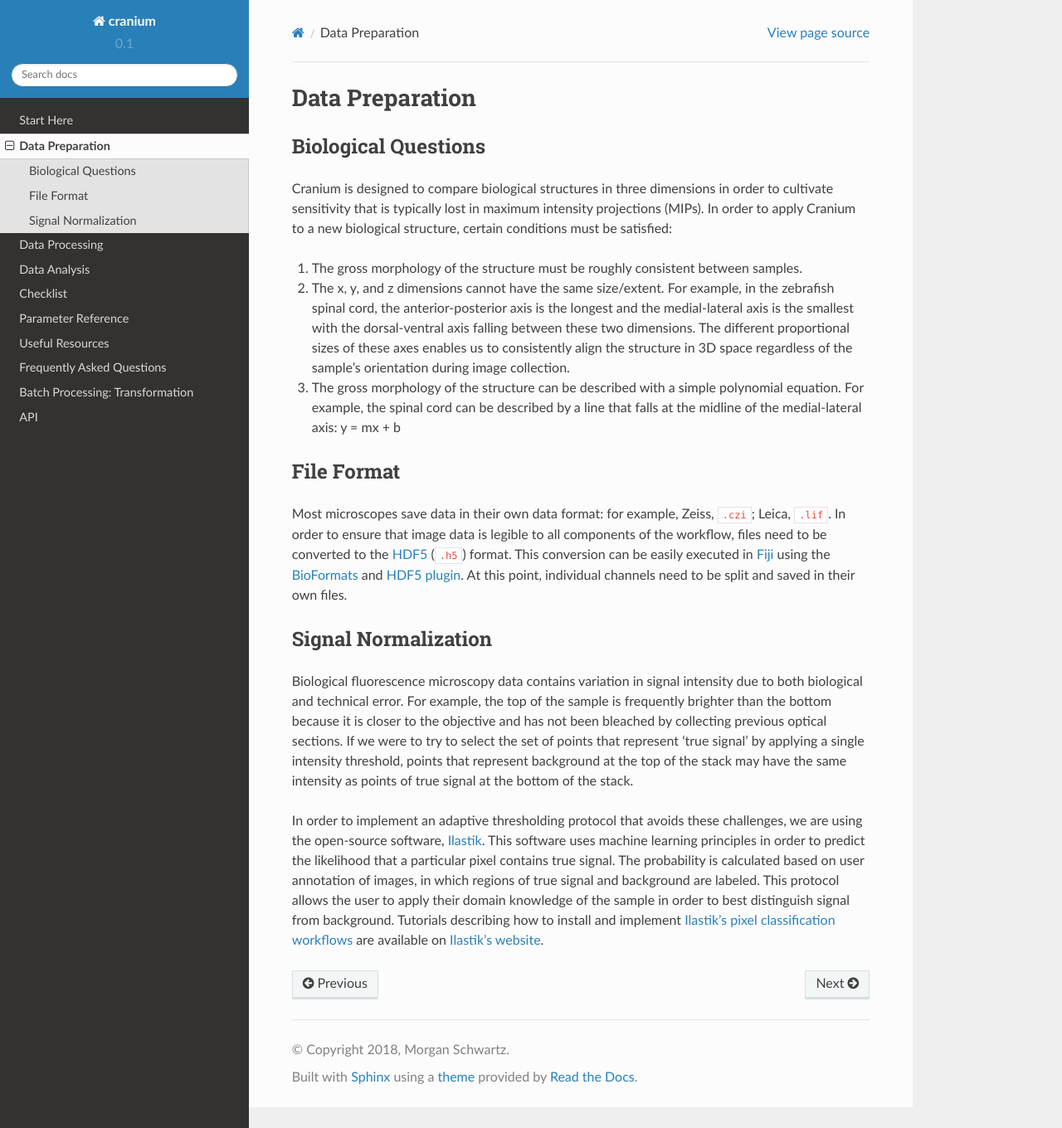
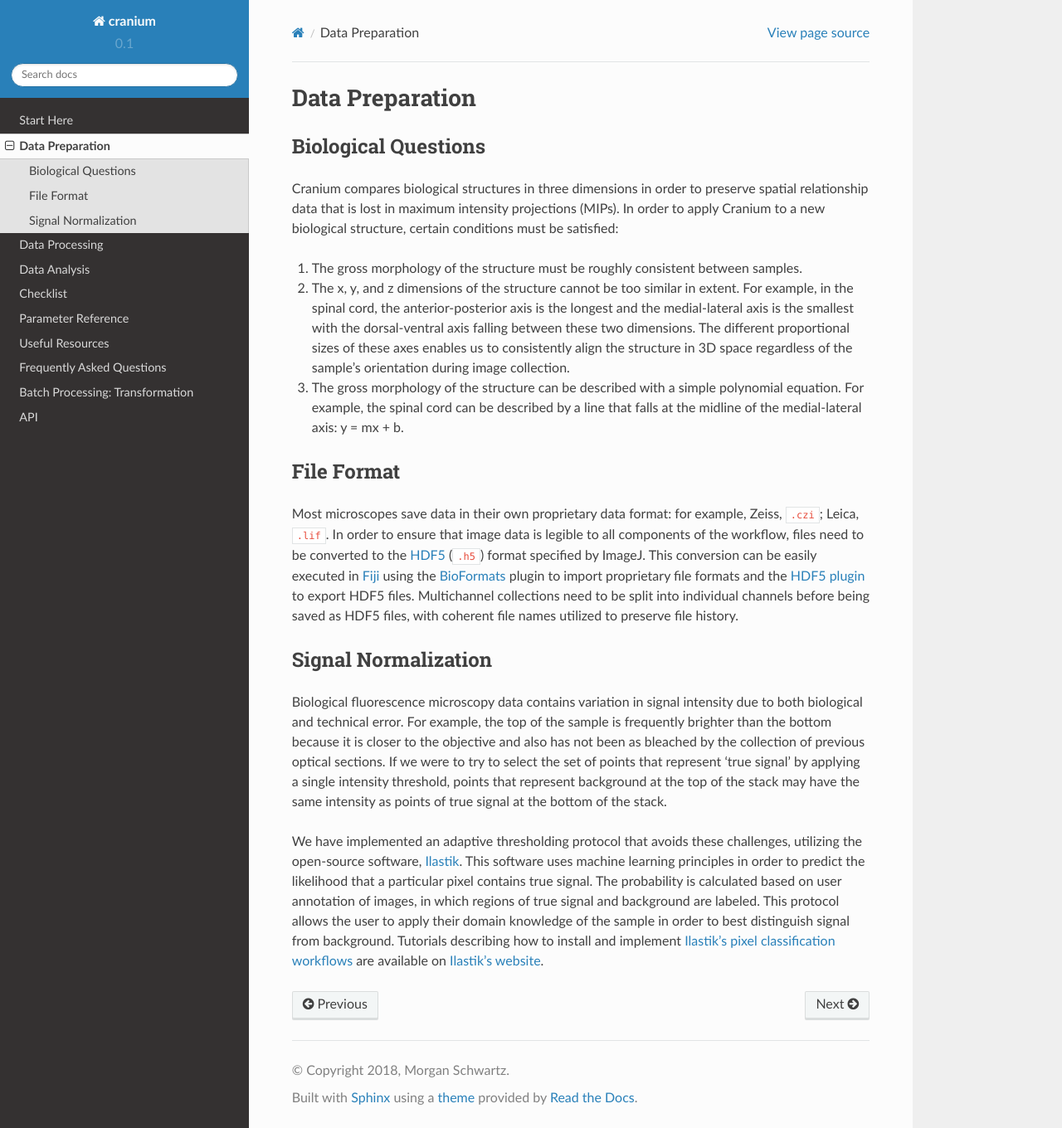
Before and after one commit to msschwartz21/deltascope, a Sphinx documentation site: the page built from docs/source/data-prep.rst, in a window 1280 px wide and 1360 px high. Shown: the whole window at 83% size. Built offline with Sphinx 7.4.7 and the Read the Docs theme 2.0.0, drawn with Linux system fonts in a browser that asks for light colours; formulas are drawn with MathJax 3.

Commit message:
Clarification and minor editing changes

```diff
--- a/docs/source/data-prep.rst
+++ b/docs/source/data-prep.rst
@@ -8,20 +8,20 @@ Data Preparation
 Biological Questions
 +++++++++++++++++++++
 
-Cranium is designed to compare biological structures in three dimensions in order to cultivate sensitivity that is typically lost in maximum intensity projections (MIPs). In order to apply Cranium to a new biological structure, certain conditions must be satisfied:
+Cranium compares biological structures in three dimensions in order to preserve spatial relationship data that is lost in maximum intensity projections (MIPs). In order to apply Cranium to a new biological structure, certain conditions must be satisfied:
 
 1. The gross morphology of the structure must be roughly consistent between samples.
 
-2. The x, y, and z dimensions cannot have the same size/extent. For example, in the zebrafish spinal cord, the anterior-posterior axis is the longest and the medial-lateral axis is the smallest with the dorsal-ventral axis falling between these two dimensions. The different proportional sizes of these axes enables us to consistently align the structure in 3D space regardless of the sample's orientation during image collection.
+2. The x, y, and z dimensions of the structure cannot be too similar in extent. For example, in the spinal cord, the anterior-posterior axis is the longest and the medial-lateral axis is the smallest with the dorsal-ventral axis falling between these two dimensions. The different proportional sizes of these axes enables us to consistently align the structure in 3D space regardless of the sample's orientation during image collection.
 
-3. The gross morphology of the structure can be described with a simple polynomial equation. For example, the spinal cord can be described by a line that falls at the midline of the medial-lateral axis: y = mx + b
+3. The gross morphology of the structure can be described with a simple polynomial equation. For example, the spinal cord can be described by a line that falls at the midline of the medial-lateral axis: y = mx + b.
 
 .. _fileformat:
 
 File Format
 ++++++++++++
 
-Most microscopes save data in their own data format: for example, Zeiss, :file:`.czi`; Leica, :file:`.lif`. In order to ensure that image data is legible to all components of the workflow, files need to be converted to the `HDF5`_ (:file:`.h5`) format. This conversion can be easily executed in `Fiji`_ using the `BioFormats`_ and `HDF5 plugin`_. At this point, individual channels need to be split and saved in their own files.
+Most microscopes save data in their own proprietary data format: for example, Zeiss, :file:`.czi`; Leica, :file:`.lif`. In order to ensure that image data is legible to all components of the workflow, files need to be converted to the `HDF5`_ (:file:`.h5`) format specified by ImageJ. This conversion can be easily executed in `Fiji`_ using the `BioFormats`_ plugin to import proprietary file formats and the `HDF5 plugin`_ to export HDF5 files. Multichannel collections need to be split into individual channels before being saved as HDF5 files, with coherent file names utilized to preserve file history.
 
 .. _BioFormats: https://www.openmicroscopy.org/bio-formats/
 .. _HDF5 plugin: https://imagej.net/HDF5_Vibez
@@ -33,9 +33,9 @@ Most microscopes save data in their own data format: for example, Zeiss, :file:`
 Signal Normalization
 +++++++++++++++++++++
 
-Biological fluorescence microscopy data contains variation in signal intensity due to both biological and technical error. For example, the top of the sample is frequently brighter than the bottom because it is closer to the objective and has not been bleached by collecting previous optical sections. If we were to try to select the set of points that represent 'true signal' by applying a single intensity threshold, points that represent background at the top of the stack may have the same intensity as points of true signal at the bottom of the stack.
+Biological fluorescence microscopy data contains variation in signal intensity due to both biological and technical error. For example, the top of the sample is frequently brighter than the bottom because it is closer to the objective and also has not been as bleached by the collection of previous optical sections. If we were to try to select the set of points that represent 'true signal' by applying a single intensity threshold, points that represent background at the top of the stack may have the same intensity as points of true signal at the bottom of the stack.
 
-In order to implement an adaptive thresholding protocol that avoids these challenges, we are using the open-source software, `Ilastik`_. This software uses machine learning principles in order to predict the likelihood that a particular pixel contains true signal. The probability is calculated based on user annotation of images, in which regions of true signal and background are labeled. This protocol allows the user to apply their domain knowledge of the sample in order to best distinguish signal from background. Tutorials describing how to install and implement `Ilastik's pixel classification workflows <Ilastik PC>`_ are available on `Ilastik's website <Ilastik docs>`_.
+We have implemented an adaptive thresholding protocol that avoids these challenges, utilizing the open-source software, `Ilastik`_. This software uses machine learning principles in order to predict the likelihood that a particular pixel contains true signal. The probability is calculated based on user annotation of images, in which regions of true signal and background are labeled. This protocol allows the user to apply their domain knowledge of the sample in order to best distinguish signal from background. Tutorials describing how to install and implement `Ilastik's pixel classification workflows <Ilastik PC>`_ are available on `Ilastik's website <Ilastik docs>`_.
 
 .. _Ilastik: http://ilastik.org/
 .. _Ilastik docs: http://ilastik.org/documentation/index.html/
```
